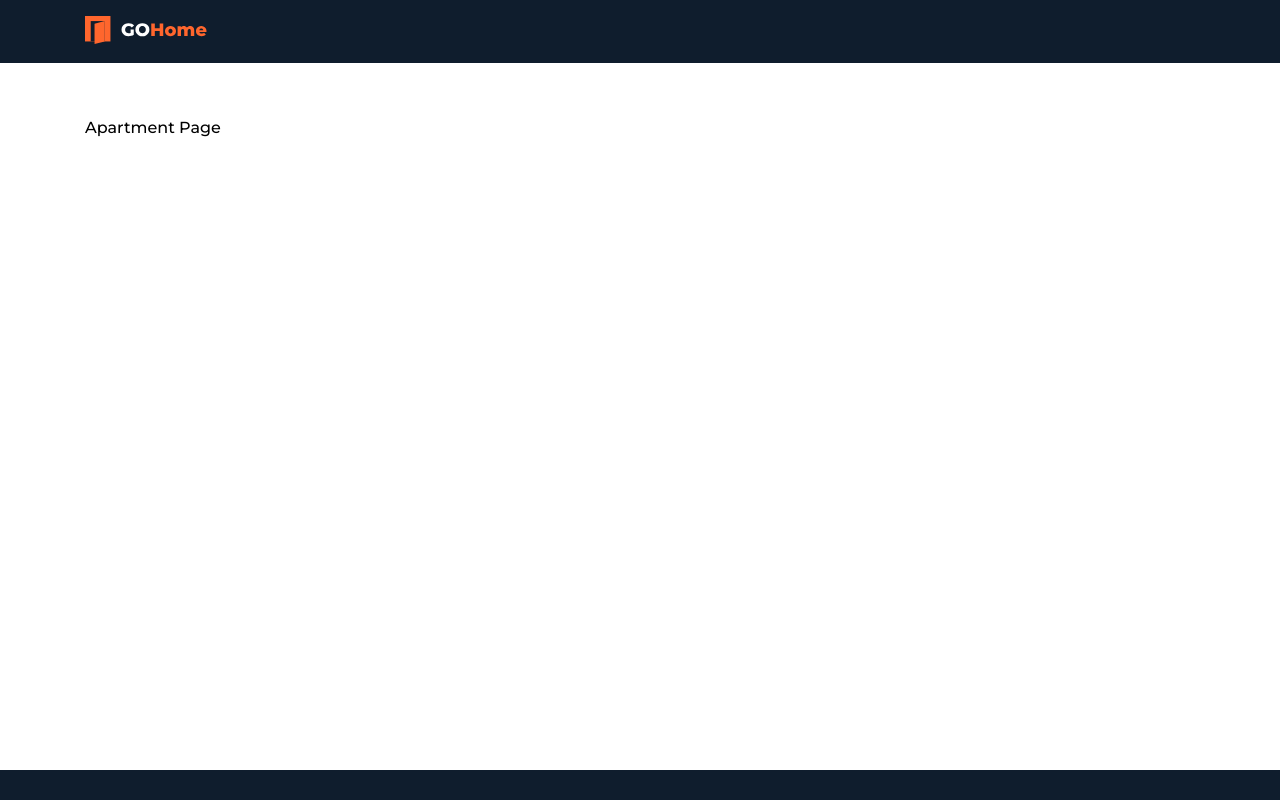
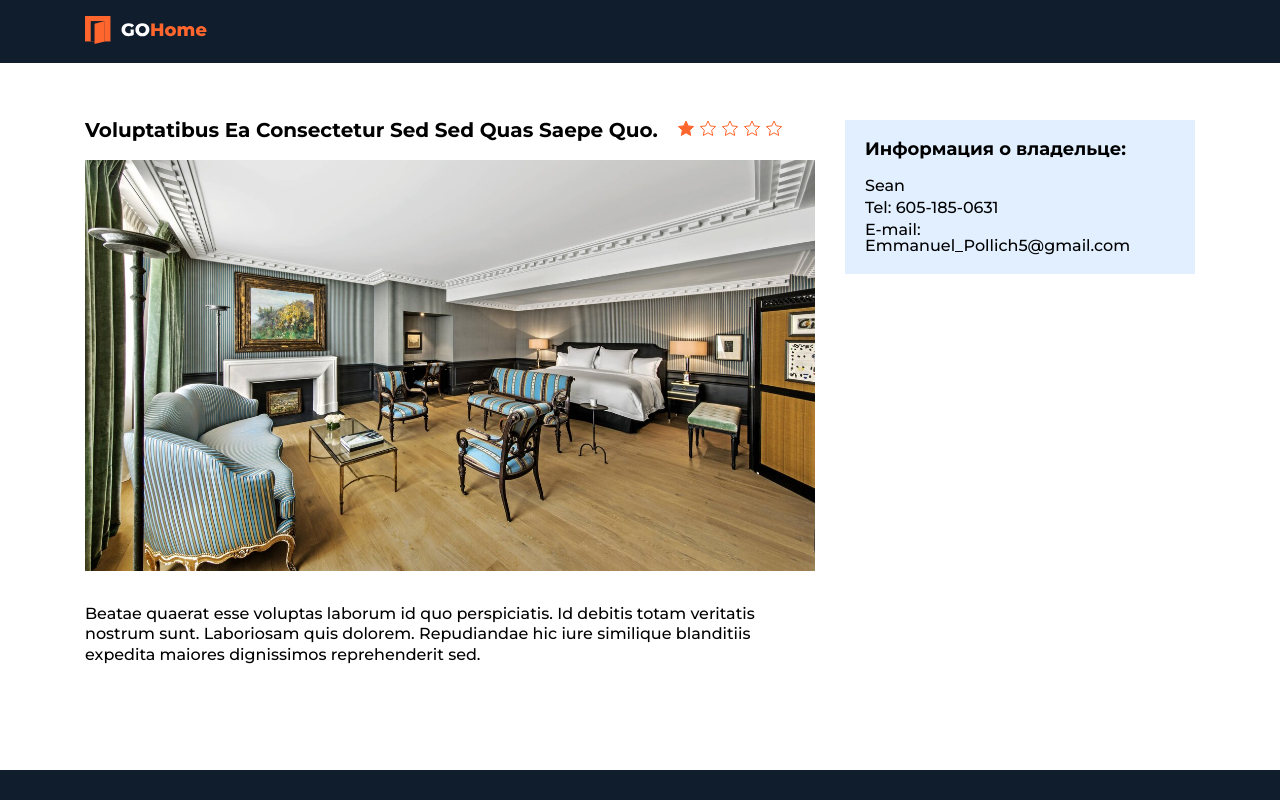
Before and after one commit to Kateryna286/vue-first-app, a Vue app: page /apartment/5f689a2c09b16000e9a2f479 in a window 1280 px wide. Built offline with nearby package versions, Linux system fonts and the light colour scheme.

Commit message:
New components
Apartment info

```diff
--- /dev/null
+++ b/src/components/apartment/ApartmentMainInfo.vue
@@ -0,0 +1,53 @@
+<template>
+  <article class="apartment-main-info">
+    <div class="apartment-main-info__heading">
+      <h1 class="apartment-main-info__title">{{ apartment.title }}</h1>
+      <StarRating :rating="apartment.rating" />
+    </div>
+    <img :src="apartment.imgUrl" alt="" class="apartment-main-info__photo" />
+    <p class="apartment-main-info__description">{{ apartment.descr }}</p>
+  </article>
+</template>
+
+<script>
+import StarRating from "../StarRating.vue";
+
+export default {
+  name: "ApartmentMainInfo",
+  components: {
+    StarRating,
+  },
+  props: {
+    apartment: {
+      type: Object,
+      required: true,
+    },
+  },
+};
+</script>
+
+<style lang="scss" scoped>
+.apartment-main-info {
+  &__heading {
+    display: flex;
+  }
+  &__title {
+    font-size: 20px;
+    font-weight: 700;
+    text-transform: capitalize;
+    margin-bottom: 20px;
+    margin-right: 20px;
+  }
+  &__photo {
+    max-width: 100%;
+  }
+  &__description {
+    line-height: 1.3;
+    margin-top: 30px;
+  }
+  &__btn {
+    margin-top: 20px;
+    text-align: center;
+  }
+}
+</style>
--- /dev/null
+++ b/src/components/apartment/ApartmentOwner.vue
@@ -0,0 +1,38 @@
+<template>
+  <section class="apartment-owner">
+    <h2 class="apartment-owner__title">Информация о владельце:</h2>
+    <p class="apartment-owner__info"> {{ owner.name }}</p>
+    <p class="apartment-owner__info">Tel: {{ owner.phone }}</p>
+    <p class="apartment-owner__info">E-mail: {{ owner.email }}</p>
+  </section>
+</template>
+
+<script>
+export default {
+  name: "ApartmentOwner",
+  props: {
+    owner: {
+      type: Object,
+      required: true,
+    },
+  },
+};
+</script>
+
+<style lang="scss" scoped>
+@import "../../assets/scss/variables";
+
+.apartment-owner {
+  padding: 20px;
+  background: $card-bg;
+  font-weight: 400;
+  &__title {
+    font-size: 18px;
+    font-weight: 700;
+    margin-bottom: 20px;
+  }
+  &__info {
+    margin-top: 6px;
+  }
+}
+</style>
--- a/src/pages/ApartmentPage.vue
+++ b/src/pages/ApartmentPage.vue
@@ -1,24 +1,52 @@
 <template>
-  <div>
+  <main class="apartment-page">
     <Container>
-      <h1>Apartment Page</h1>
+      <div class="apartment-page__content">
+        <ApartmentMainInfo :apartment="apartment" />
+        <ApartmentOwner class="apartment-page__owner" :owner="apartment.owner" />
+      </div>
     </Container>
-  </div>
+  </main>
 </template>
 
 <script>
 import Container from "../components/shared/Container.vue";
+import ApartmentMainInfo from "../components/apartment/ApartmentMainInfo.vue";
+import ApartmentOwner from "../components/apartment/ApartmentOwner.vue";
+import apartments from "../components/apartment/apartments";
 
 export default {
   name: "ApartmentPage",
   components: {
     Container,
+    ApartmentMainInfo,
+    ApartmentOwner,
+  },
+  computed: {
+    apartment() {
+      return apartments.find(
+        (apartment) => apartment.id === this.$route.params.id
+      );
+    },
   },
   mounted() {
-      console.log(this.$route.params.id)
-  }
+    console.log(this.apartment);
+  },
 };
 </script>
 
 <style lang="scss" scoped>
+.apartment-page {
+  padding-bottom: 55px;
+
+  &__content {
+    display: flex;
+    align-items: flex-start;
+  }
+
+  &__owner {
+      min-width: 350px;
+      margin-left: 30px;
+  }
+}
 </style>
```
